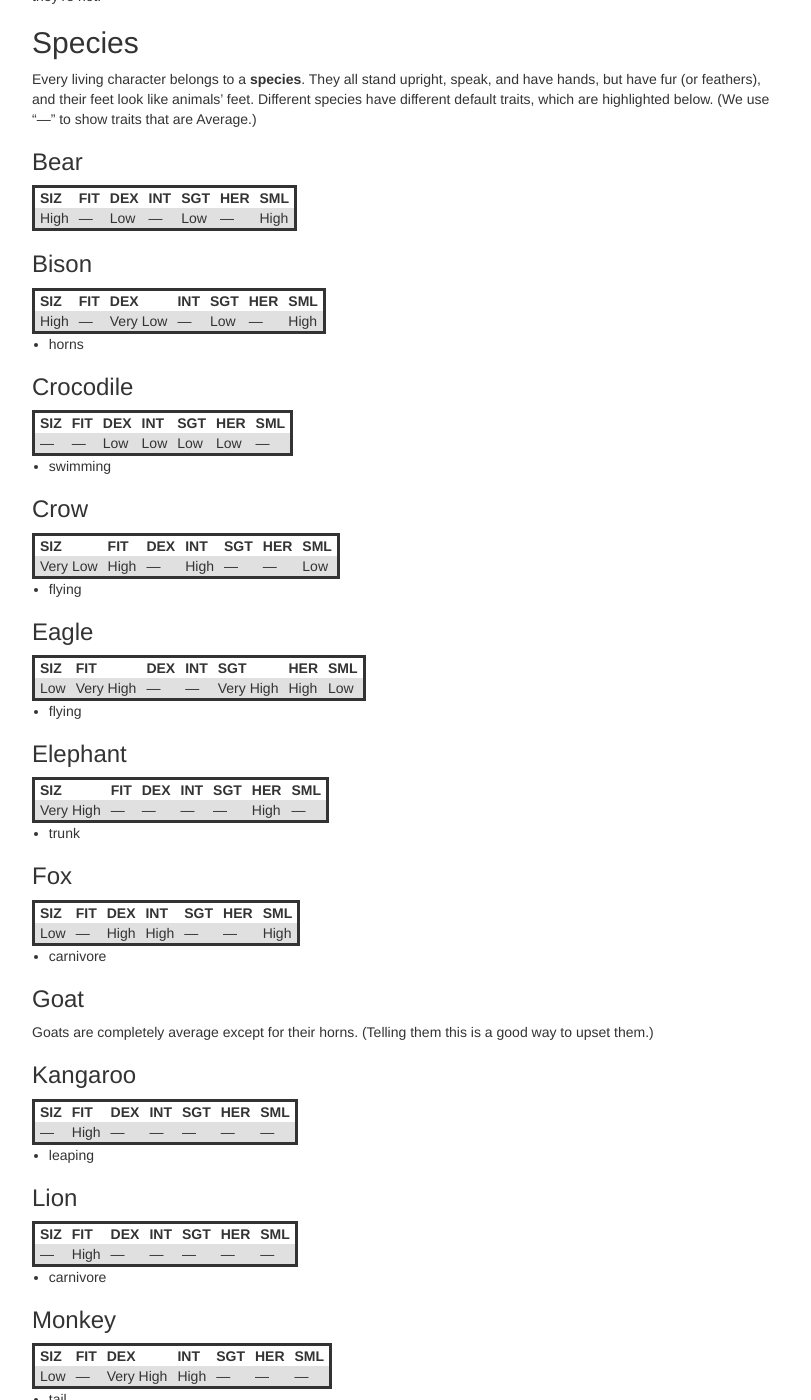
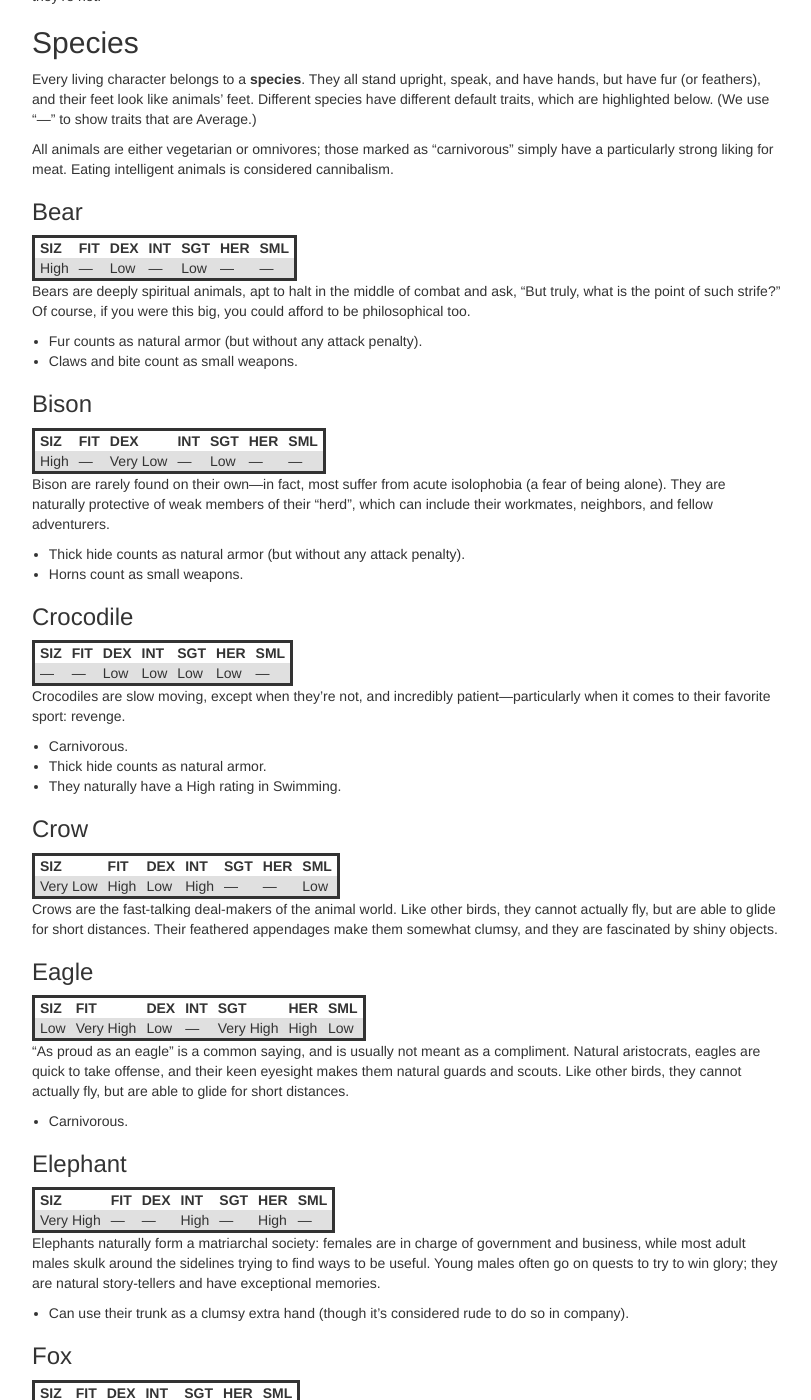
Before and after one commit to gvwilson/sensibleadventures, a Jekyll site: the page built from shapers/shapers.md, in a window 1280 px wide and 1400 px high, scrolled down 6232 px. Shown: the whole window, without its empty margins (38-849 px from the left). Built offline with Jekyll 4.4.1, drawn with Linux system fonts in a browser that asks for light colours; nearby versions of some CDN libraries; library files that are not in the unit come from our copies; some of the changed text lies outside the part shown.

Commit message:
Working on animal descriptions

```diff
--- a/css/site.css
+++ b/css/site.css
@@ -1,3 +1,7 @@
+div.emph {
+    font-style: italic;
+}
+
 img.rss-icon {
     height: 1.1em;
 }
--- a/shapers/shapers.md
+++ b/shapers/shapers.md
@@ -487,19 +487,39 @@
 which are highlighted below.
 (We use "---" to show traits that are Average.)
 
+All animals are either vegetarian or omnivores;
+those marked as "carnivorous" simply have a particularly strong liking for meat.
+Eating intelligent animals is considered cannibalism.
+
 ### Bear
 
 | SIZ       | FIT       | DEX       | INT       | SGT       | HER       | SML       |
 | --------- | --------- | --------- | --------- | --------- | --------- | --------- |
-| High      | ---       | Low       | ---       | Low       | ---       | High      |
+| High      | ---       | Low       | ---       | Low       | ---       | ---       |
+
+Bears are deeply spiritual animals,
+apt to halt in the middle of combat and ask,
+"But truly, what is the point of such strife?"
+Of course,
+if you were this big,
+you could afford to be philosophical too.
+
+-   Fur counts as natural armor (but without any attack penalty).
+-   Claws and bite count as small weapons.
 
 ### Bison
 
 | SIZ       | FIT       | DEX       | INT       | SGT       | HER       | SML       |
 | --------- | --------- | --------- | --------- | --------- | --------- | --------- |
-| High      | ---       | Very Low  | ---       | Low       | ---       | High      |
+| High      | ---       | Very Low  | ---       | Low       | ---       | ---       |
 
--   horns
+Bison are rarely found on their own---in fact,
+most suffer from acute isolophobia (a fear of being alone).
+They are naturally protective of weak members of their "herd",
+which can include their workmates, neighbors, and fellow adventurers.
+
+-   Thick hide counts as natural armor (but without any attack penalty).
+-   Horns count as small weapons.
 
 ### Crocodile
 
@@ -507,31 +527,53 @@
 | --------- | --------- | --------- | --------- | --------- | --------- | --------- |
 | ---       | ---       | Low       | Low       | Low       | Low       | ---       |
 
--   swimming
+
+Crocodiles are slow moving,
+except when they're not,
+and incredibly patient---particularly when it comes to their favorite sport: revenge.
+
+-   Carnivorous.
+-   Thick hide counts as natural armor.
+-   They naturally have a High rating in Swimming.
 
 ### Crow
 
 | SIZ       | FIT       | DEX       | INT       | SGT       | HER       | SML       |
 | --------- | --------- | --------- | --------- | --------- | --------- | --------- |
-| Very Low  | High      | ---       | High      | ---       | ---       | Low       |
+| Very Low  | High      | Low       | High      | ---       | ---       | Low       |
 
--   flying
+Crows are the fast-talking deal-makers of the animal world.
+Like other birds, they cannot actually fly, but are able to glide for short distances.
+Their feathered appendages make them somewhat clumsy,
+and they are fascinated by shiny objects.
 
 ### Eagle
 
 | SIZ       | FIT       | DEX       | INT       | SGT       | HER       | SML       |
 | --------- | --------- | --------- | --------- | --------- | --------- | --------- |
-| Low       | Very High | ---       | ---       | Very High | High      | Low       |
+| Low       | Very High | Low       | ---       | Very High | High      | Low       |
 
--   flying
+"As proud as an eagle" is a common saying, and is usually not meant as a compliment.
+Natural aristocrats,
+eagles are quick to take offense,
+and their keen eyesight makes them natural guards and scouts.
+Like other birds, they cannot actually fly, but are able to glide for short distances.
+
+-   Carnivorous.
 
 ### Elephant
 
 | SIZ       | FIT       | DEX       | INT       | SGT       | HER       | SML       |
 | --------- | --------- | --------- | --------- | --------- | --------- | --------- |
-| Very High | ---       | ---       | ---       | ---       | High      | ---       |
+| Very High | ---       | ---       | High      | ---       | High      | ---       |
 
--   trunk
+Elephants naturally form a matriarchal society:
+females are in charge of government and business,
+while most adult males skulk around the sidelines trying to find ways to be useful.
+Young males often go on quests to try to win glory;
+they are natural story-tellers and have exceptional memories.
+
+-   Can use their trunk as a clumsy extra hand (though it's considered rude to do so in company).
 
 ### Fox
 
@@ -539,20 +581,28 @@
 | --------- | --------- | --------- | --------- | --------- | --------- | --------- |
 | Low       | ---       | High      | High      | ---       | ---       | High      |
 
--   carnivore
+As cunning as crows,
+foxes are nimble-fingered, quick-witted, and always looking for their next deal.
+
+-   Carnivorous.
 
 ### Goat
 
-Goats are completely average except for their horns.
+Goats are completely average in every way except for their horns.
 (Telling them this is a good way to upset them.)
 
 ### Kangaroo
 
 | SIZ       | FIT       | DEX       | INT       | SGT       | HER       | SML       |
 | --------- | --------- | --------- | --------- | --------- | --------- | --------- |
-| ---       | High      | ---       | ---       | ---       | ---       | ---       |
+| ---       | High      | ---       | Low       | ---       | ---       | ---       |
 
--   leaping
+Kangaroos are the happy-go-lucky clowns of the animal world.
+Townies often dye their tails in bright colors;
+those who live in the wild will camouflage theirs instead.
+
+-   Naturally have a High rating in Jumping (a specialized form of Acrobatics)
+    and Brawling (they are great natural boxers).
 
 ### Lion
 
@@ -560,7 +610,12 @@
 | --------- | --------- | --------- | --------- | --------- | --------- | --------- |
 | ---       | High      | ---       | ---       | ---       | ---       | ---       |
 
--   carnivore
+Like elephants,
+lions form matriarchal societies,
+and their young males often go adventuring to try to win enough glory
+to attract female attention.
+
+-   Carnivorous.
 
 ### Monkey
 
@@ -568,15 +623,20 @@
 | --------- | --------- | --------- | --------- | --------- | --------- | --------- |
 | Low       | ---       | Very High | High      | ---       | ---       | ---       |
 
--   tail
+Smart, curious, and mechanically minded,
+monkeys are constantly tinkering with gadgets (or breaking them).
+They are often less respectful of robots' personal space than they should be.
+
+-   Can use their tails as a clumsy third hand.
 
 ### Parrot
 
 | SIZ       | FIT       | DEX       | INT       | SGT       | HER       | SML       |
 | --------- | --------- | --------- | --------- | --------- | --------- | --------- |
-| Very Low  | Very High | High      | ---       | ---       | ---       | ---       |
+| Very Low  | Very High | Low       | ---       | ---       | ---       | ---       |
 
--   flying
+The only birds still capable of actually flying,
+they start with a natural Low ability in Ventriloquism.
 
 ### Rabbit
 
@@ -584,13 +644,23 @@
 | --------- | --------- | --------- | --------- | --------- | --------- | --------- |
 | Very Low  | ---       | ---       | ---       | Low       | ---       | ---       |
 
--   berserk
+It's easy to make fun of rabbits' small size and near-sightedness,
+but nobody who has ever seen a fluffle of rabbits go bersek in battle is likely to do so.
+Whenever a rabbit is wounded,
+it loses control on a roll of 4, 5, or 6 on one die.
+After that,
+it gets an extra action each round which it *must* use for attacking
+and gains +2 on all attack rolls,
+but does not defend itself.
 
 ### Raccoon
 
 | SIZ       | FIT       | DEX       | INT       | SGT       | HER       | SML       |
 | --------- | --------- | --------- | --------- | --------- | --------- | --------- |
-| Low       | ---       | Very High | ---       | High      | ---       | ---       |
+| Low       | ---       | Very High | High      | ---       | ---       | ---       |
+
+Raccoons are the only competition monkeys have for the title
+"most likely to get themselves into trouble".
 
 ### Rhino
 
```
Also changed, not shown: other parts of shapers/shapers.md (+1 -1 lines).
